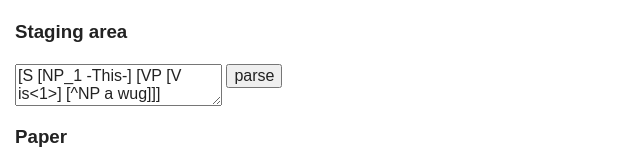
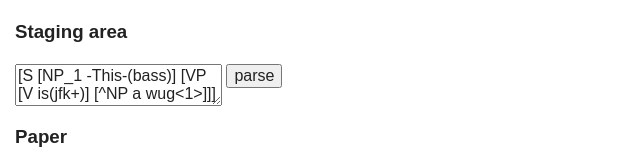
Before and after one commit to mdsn/stree, a plain HTML site: page index.html in a window 1280 px wide. Shown: the top 160 px of the page, without its empty margins (0-640 px from the left). Drawn offline with nearby package versions, Linux system fonts and the light colour scheme.

Commit message:
Modified example

```diff
--- a/index.html
+++ b/index.html
@@ -27,7 +27,7 @@
         <div id="container">
             <h3>Staging area</h3>
             <!---<textarea id="stage">[CP [NP^_1 What] [C' [C_b did] [IP_2 [NP^ you] [I' [I tr<b>] [VP [V' [V eat] tr<1>]]]]]]</textarea> -->
-            <textarea id="stage">[S [NP_1 -This-] [VP [V is<1>] [^NP a wug]]]</textarea>
+            <textarea id="stage">[S [NP_1 -This-(bass)] [VP [V is(jfk+)] [^NP a wug<1>]]]</textarea>
             <!--<textarea id="stage">[S [NP [N Alice]] [VP [V is][NP [N' [N a student] [PP^ of physics]]]]</textarea>-->
             <button id="parse">parse</button>
             <h3>Paper</h3>
```
